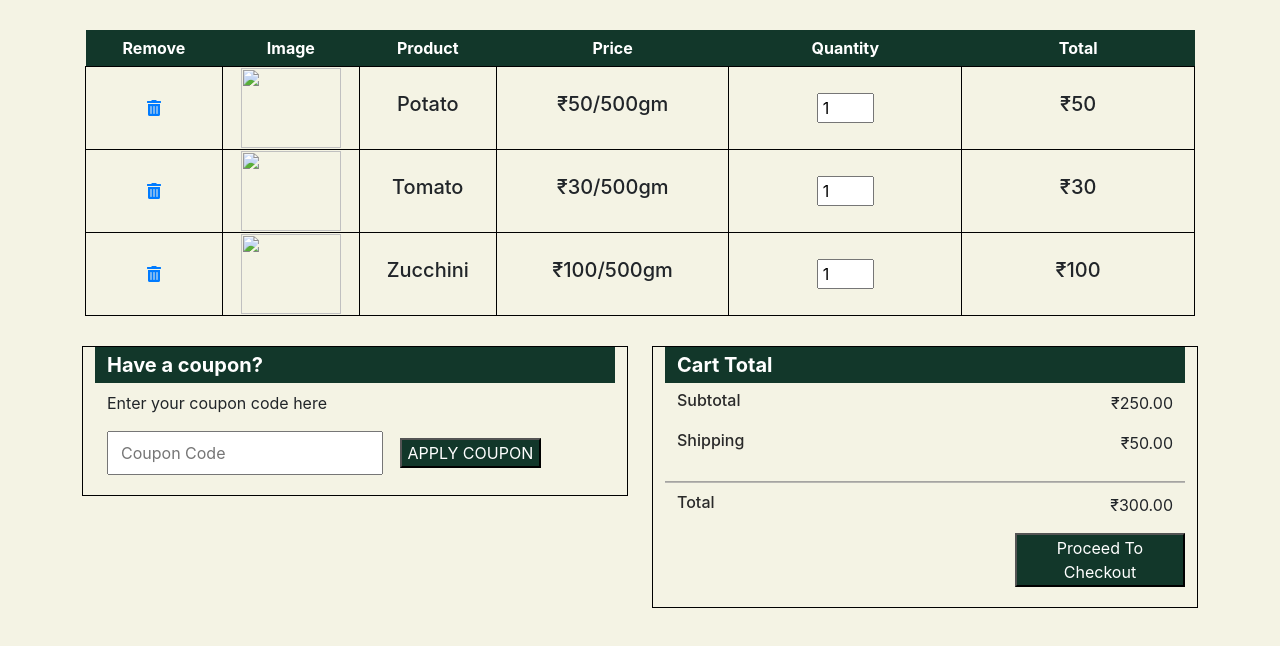
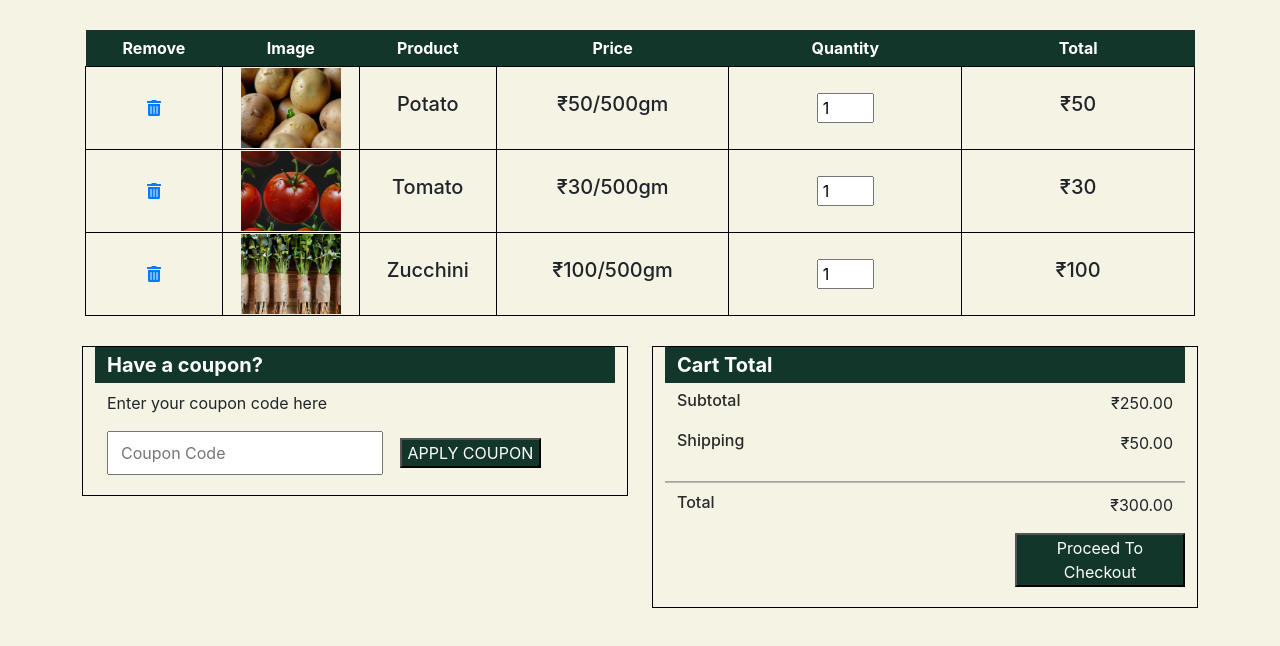
Before and after one commit to Yash1Hingu/kishansetu, a plain HTML site: page cart.html in a window 1280 px wide. Drawn offline with nearby package versions, Linux system fonts and the light colour scheme.

Commit message:
path change

```diff
--- a/cart.html
+++ b/cart.html
@@ -29,7 +29,7 @@
                         </a>
                     </td>
                     <td>
-                        <img src="Potato.jpg" alt="">
+                        <img src="./images/Potato.jpg" alt="">
                     </td>
                     <td><h5>Potato</h5></td>
                     <td><h5>₹50/500gm</h5></td>
@@ -45,7 +45,7 @@
                         </a>
                     </td>
                     <td>
-                        <img src="Tomato.jpg" alt="">
+                        <img src="./images/Tomato.jpg" alt="">
                     </td>
                     <td><h5>Tomato</h5></td>
                     <td><h5>₹30/500gm</h5></td>
@@ -61,7 +61,7 @@
                         </a>
                     </td>
                     <td>
-                        <img src="Zucchini.jpg" alt="">
+                        <img src="./images/Zucchini.jpg" alt="">
                     </td>
                     <td><h5>Zucchini</h5></td>
                     <td><h5>₹100/500gm</h5></td>
```
